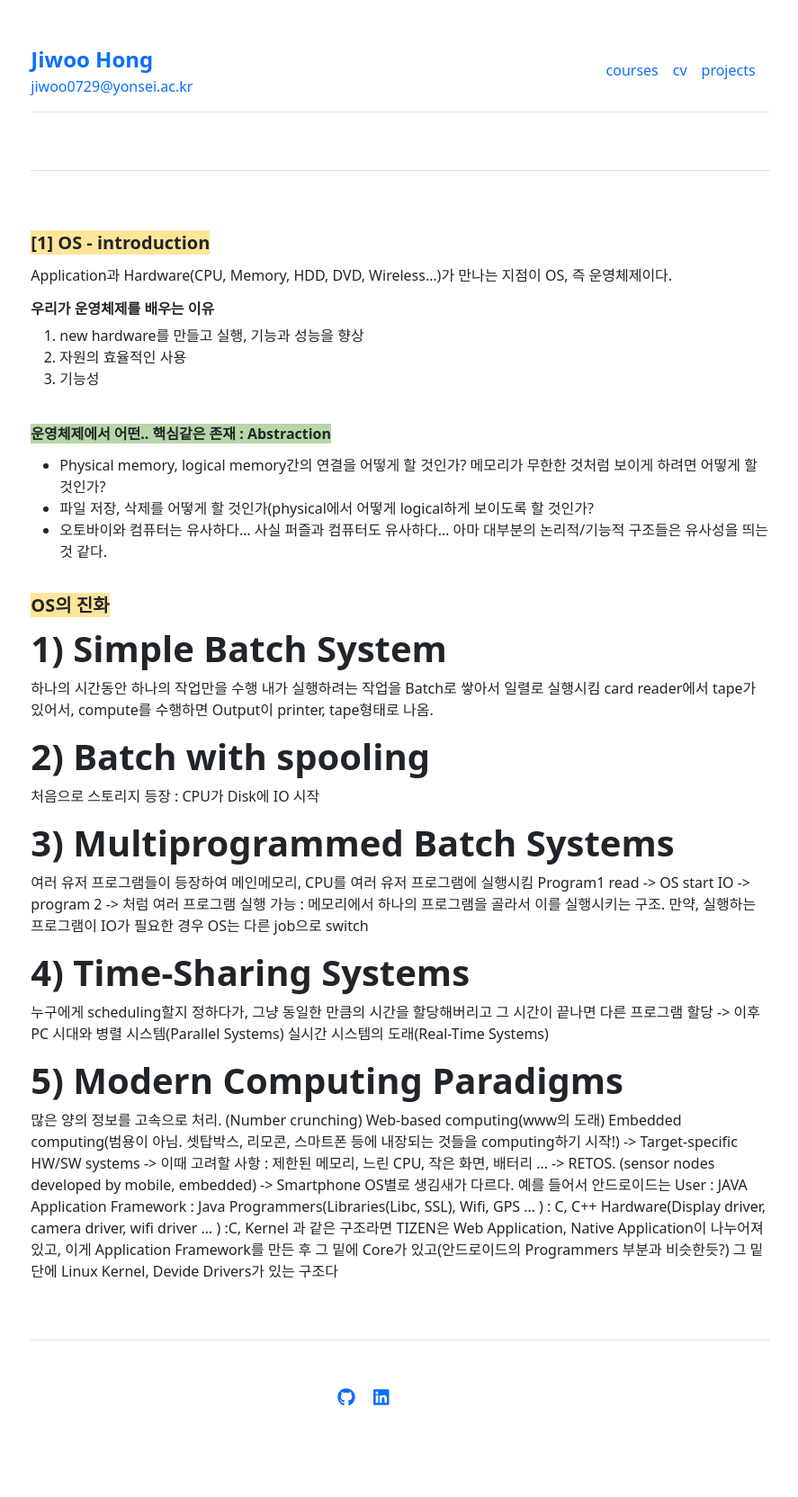
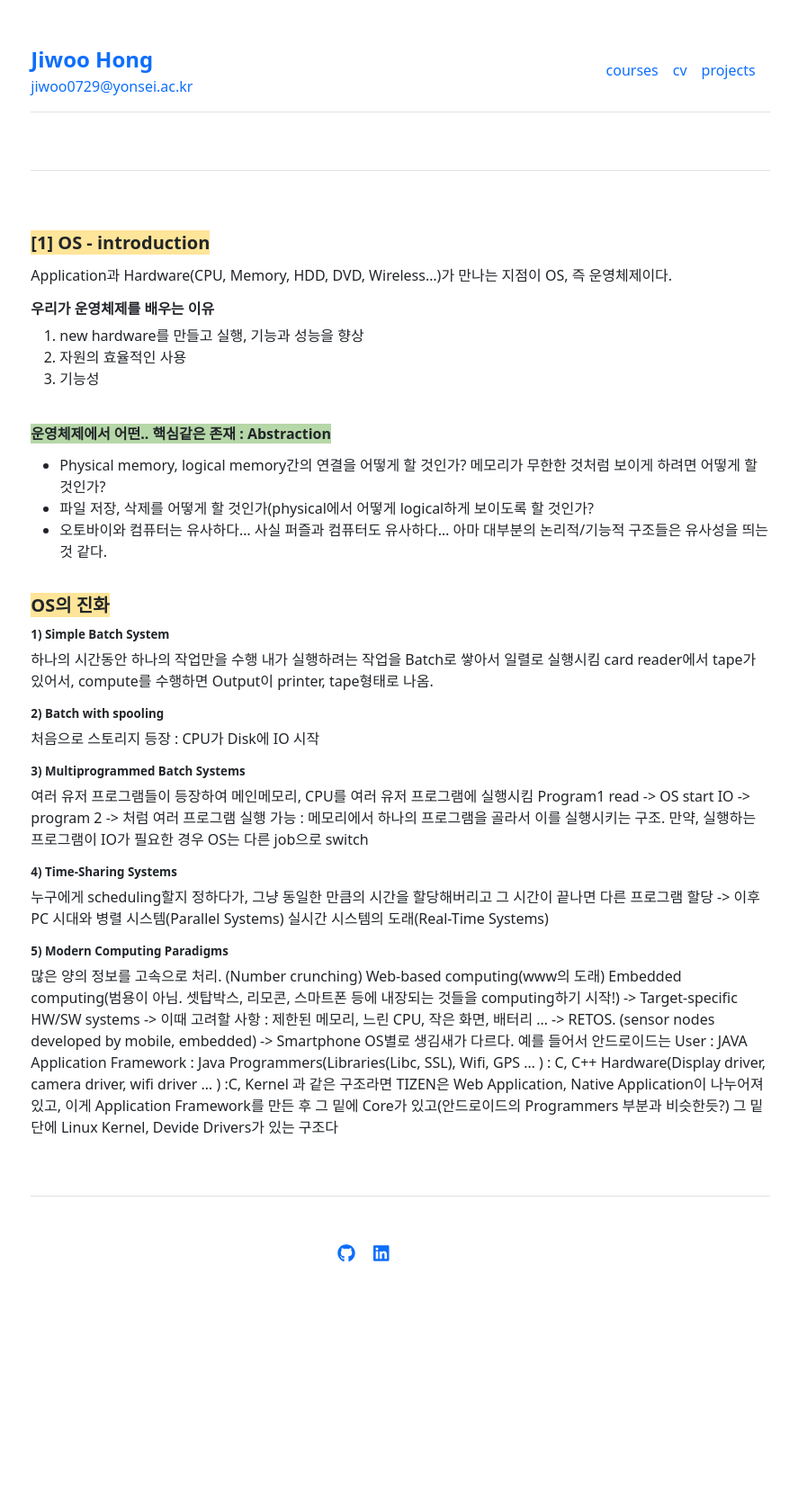
Before and after one commit to JiwooHong01/JiwooHong01.github.io, a Jekyll site: the page built from courses/os/L1.md, in a window 1280 px wide. Shown: the whole page at 90% size, without its empty margins (195-1082 px from the left). Built offline with Jekyll 4.4.1, drawn with Linux system fonts in a browser that asks for light colours; our own code applies the rules of GitHub Pages for plain Markdown files; after the commit the page ends 1504 px from its top, so only the background shows below that.

Commit message:
Update L1.md

```diff
--- a/courses/os/L1.md
+++ b/courses/os/L1.md
@@ -9,19 +9,19 @@ Application과 Hardware(CPU, Memory, HDD, DVD, Wireless...)가 만나는 지점
 - 파일 저장, 삭제를 어떻게 할 것인가(physical에서 어떻게 logical하게 보이도록 할 것인가?
 - 오토바이와 컴퓨터는 유사하다... 사실 퍼즐과 컴퓨터도 유사하다... 아마 대부분의 논리적/기능적 구조들은 유사성을 띄는 것 같다.
 <h1><span class="highlight-title">OS의 진화</span></h1>
-<h1 style="font-weight:bold">1) Simple Batch System</h1>
+<h1 style="font-weight:bold; font-size: 10pt;">1) Simple Batch System</h1>
 하나의 시간동안 하나의 작업만을 수행
 내가 실행하려는 작업을 Batch로 쌓아서 일렬로 실행시킴
 card reader에서 tape가 있어서, compute를 수행하면 Output이 printer, tape형태로 나옴.
-<h1 style="font-weight:bold">2) Batch with spooling</h1>
+<h1 style="font-weight:bold; font-size: 10pt;">2) Batch with spooling</h1>
 처음으로 스토리지 등장 : CPU가 Disk에 IO 시작
-<h1 style="font-weight:bold">3) Multiprogrammed Batch Systems</h1>
+<h1 style="font-weight:bold; font-size: 10pt;">3) Multiprogrammed Batch Systems</h1>
 여러 유저 프로그램들이 등장하여 메인메모리, CPU를 여러 유저 프로그램에 실행시킴
 Program1 read -> OS start IO -> program 2 -> 처럼 여러 프로그램 실행 가능 : 메모리에서 하나의 프로그램을 골라서 이를 실행시키는 구조. 만약, 실행하는 프로그램이 IO가 필요한 경우 OS는 다른 job으로 switch
-<h1 style="font-weight:bold">4) Time-Sharing Systems</h1>
+<h1 style="font-weight:bold; font-size: 10pt;">4) Time-Sharing Systems</h1>
 누구에게 scheduling할지 정하다가, 그냥 동일한 만큼의 시간을 할당해버리고 그 시간이 끝나면 다른 프로그램 할당
 -> 이후 PC 시대와 병렬 시스템(Parallel Systems) 실시간 시스템의 도래(Real-Time Systems)
-<h1 style="font-weight:bold">5) Modern Computing Paradigms</h1>
+<h1 style="font-weight:bold; font-size: 10pt;">5) Modern Computing Paradigms</h1>
 많은 양의 정보를 고속으로 처리. (Number crunching)
 Web-based computing(www의 도래)
 Embedded computing(범용이 아님. 셋탑박스, 리모콘, 스마트폰 등에 내장되는 것들을 computing하기 시작!)
```
